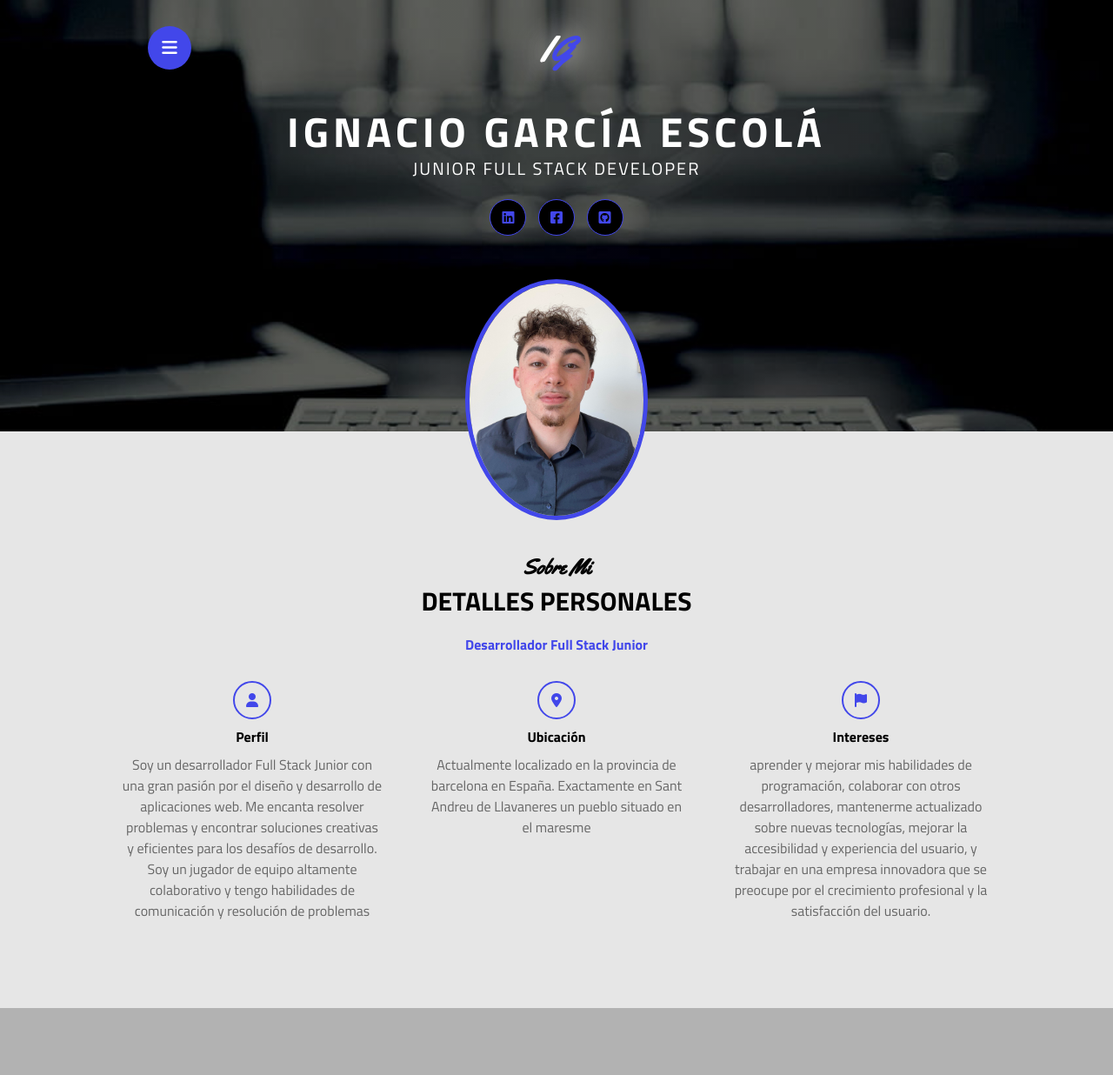
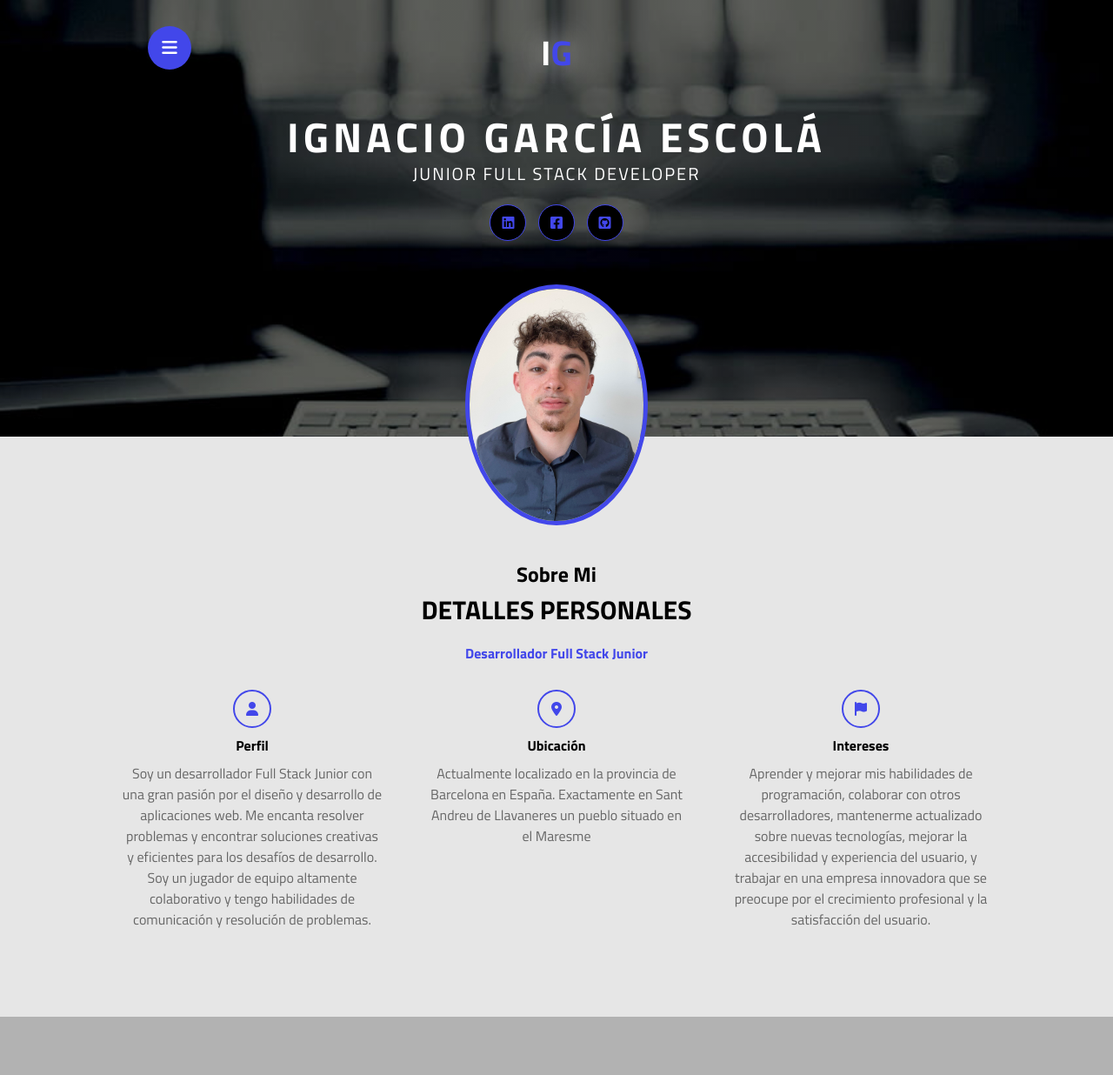
Before and after one commit to IGE22/curriculum-vitae, a plain HTML site: page index.html in a window 1280 px wide. Shown: the top 1236 px of the page at 87% size. Drawn offline with Linux system fonts and the light colour scheme.

Commit message:
font family & error correction

```diff
--- a/index.html
+++ b/index.html
@@ -56,17 +56,17 @@
                 <div class="col">
                     <i class="fa-solid fa-user"></i>
                     <span class="titulo-detalle">Perfil</span>
-                    <p>Soy un desarrollador Full Stack Junior con una gran pasión por el diseño y desarrollo de aplicaciones web. Me encanta resolver problemas y encontrar soluciones creativas y eficientes para los desafíos de desarrollo. Soy un jugador de equipo altamente colaborativo y tengo habilidades de comunicación y resolución de problemas</p>
+                    <p>Soy un desarrollador Full Stack Junior con una gran pasión por el diseño y desarrollo de aplicaciones web. Me encanta resolver problemas y encontrar soluciones creativas y eficientes para los desafíos de desarrollo. Soy un jugador de equipo altamente colaborativo y tengo habilidades de comunicación y resolución de problemas.</p>
                 </div>
                 <div class="col">
                     <i class="fa-sharp fa-solid fa-location-dot"></i>
                     <span class="titulo-detalle">Ubicación</span>
-                    <p> Actualmente localizado en la provincia de barcelona en España. Exactamente en Sant Andreu de Llavaneres un pueblo  situado en el maresme</p>
+                    <p> Actualmente localizado en la provincia de Barcelona en España. Exactamente en Sant Andreu de Llavaneres un pueblo  situado en el Maresme</p>
                 </div>
                 <div class="col">
                     <i class="fa-solid fa-flag"></i>
                     <span class="titulo-detalle">Intereses</span>
-                    <p>aprender y mejorar mis habilidades de programación, colaborar con otros desarrolladores, mantenerme actualizado sobre nuevas tecnologías, mejorar la accesibilidad y experiencia del usuario, y trabajar en una empresa innovadora que se preocupe por el crecimiento profesional y la satisfacción del usuario.</p>
+                    <p>Aprender y mejorar mis habilidades de programación, colaborar con otros desarrolladores, mantenerme actualizado sobre nuevas tecnologías, mejorar la accesibilidad y experiencia del usuario, y trabajar en una empresa innovadora que se preocupe por el crecimiento profesional y la satisfacción del usuario.</p>
                 </div>
             </div>
 
@@ -252,7 +252,7 @@
                     <h2>
                         <i class="fa-solid fa-globe"></i> Página Web
                     </h2>
-                    <span class="info-contacto">not yet</span>
+                    <span class="info-contacto">https://ige22.github.io/curriculum-vitae/</span>
                 </div>
             </div>
         </div>
--- a/style.css
+++ b/style.css
@@ -54,12 +54,12 @@ html{
 
     font-weight: bold;
     font-size: 2.5rem;
-    font-family: 'Yellowtail';
+
     text-shadow: 0 0 35px #fff;
 }
 .inicio .contenido-seccion header .logo .color{
     color:#4247ea;
-    font-family: 'Yellowtail';
+
 }
 .inicio .contenido-seccion header .navbar{
     position: fixed;
@@ -126,7 +126,7 @@ html{
 }
 /* ESTILOS GENERALES */
 .titulo-seccion{
-    font-family: "Yellowtail";
+
     font-size: 1.5rem;
 }
 
```
